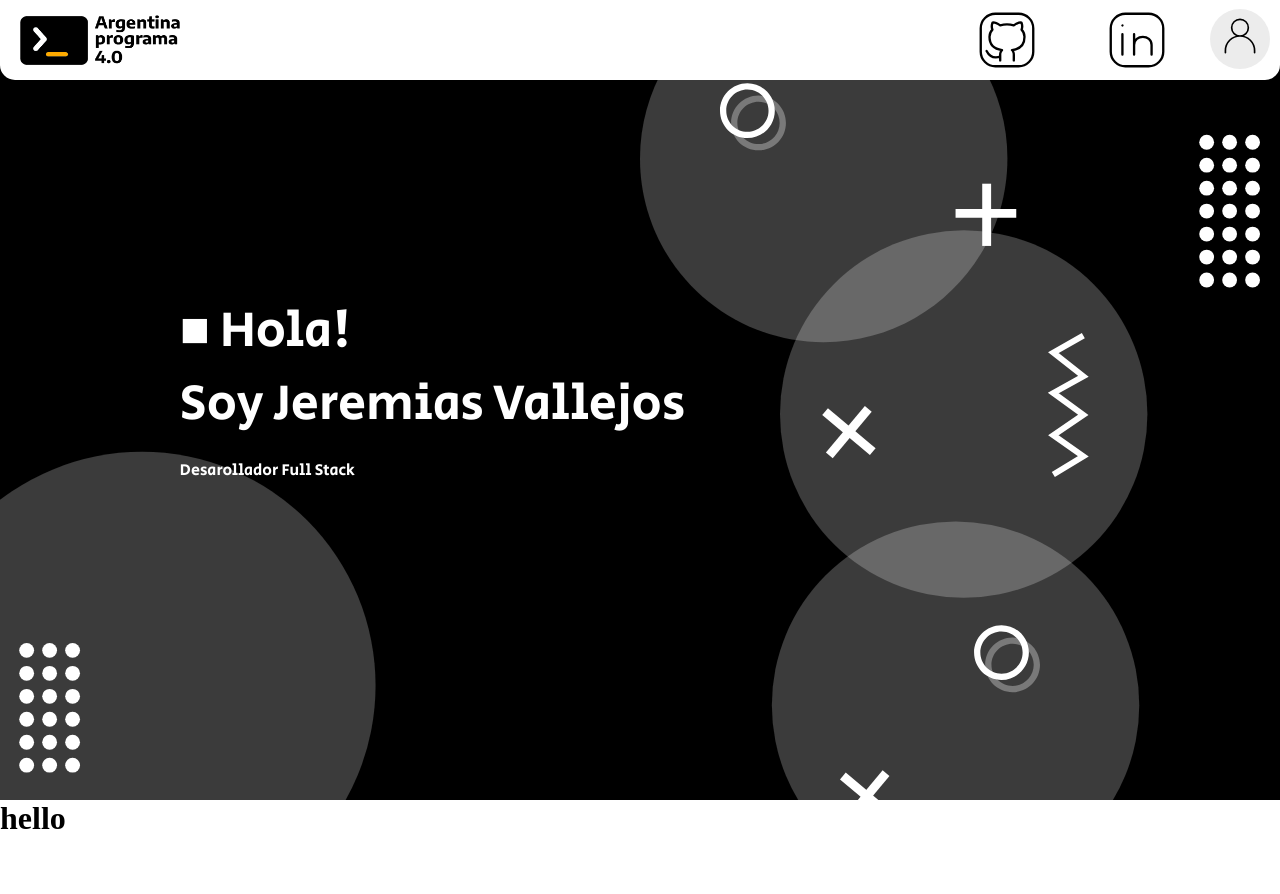
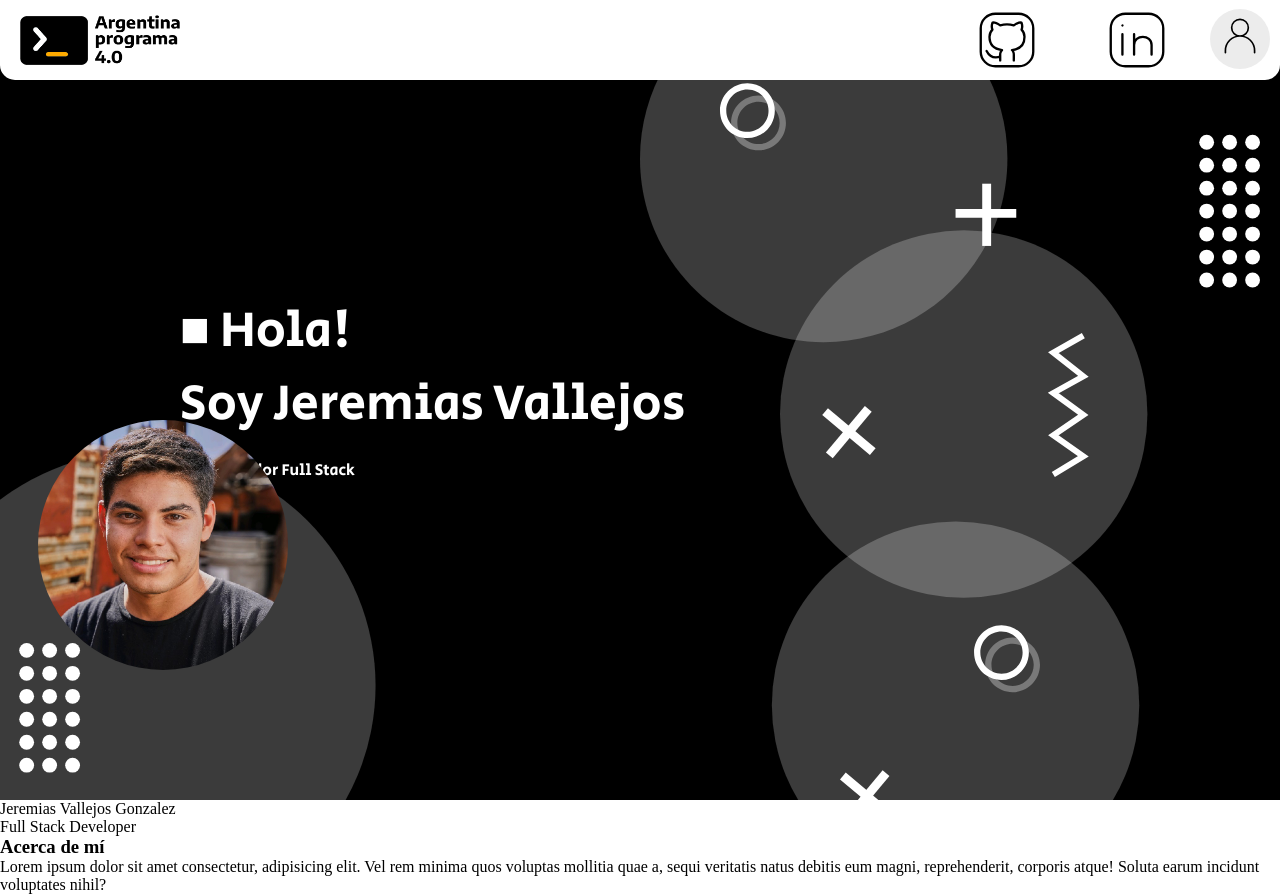
Before and after one commit to Jeremiasvaok/FrontEnd-Portafolio, an Angular app: page / in a window 1280 px wide. Before the commit the page ends 837 px from the top, so only its background shows below. Built offline with nearby package versions, Linux system fonts and the light colour scheme; some icons are missing.

Commit message:
acercaDe

```diff
--- a/src/app/Components/AcercaDe/acercaDe.component.css
+++ b/src/app/Components/AcercaDe/acercaDe.component.css
@@ -0,0 +1,36 @@
+/* .contenedor_acercaDe{
+    width: 100%;
+    height: 100vh;
+} */
+
+@media (min-width:576px) {
+    .foto_estilo{
+        position: absolute;
+        width: 250px;
+        height: 250px;
+        left: 3%;
+        top: 927px;
+        border-radius: 50%;
+    }
+}
+/* @media (max-width:575px) {
+    .foto_estilo{
+        position: absolute;
+        width: 250px;
+        height: 250px;
+        left: 3%;
+        top: 600px;
+        border-radius: 50%;
+    }
+} */
+
+@media screen and (min-width:800px)   {
+    .foto_estilo{
+        position: absolute;
+        width: 250px;
+        height: 250px;
+        left: 3%;
+        top: 420px;
+        border-radius: 50%;
+    }
+}
--- a/src/app/Components/AcercaDe/acercaDe.component.html
+++ b/src/app/Components/AcercaDe/acercaDe.component.html
@@ -1 +1,15 @@
-<h1>hello</h1>
+<section class="contenedor_acercaDe">
+   <div class="contenedor_foto">
+     <img src="../../../assets/FotoPerfil.jpeg" alt="Foto-Jeremias Vallejos" class="foto_estilo"/>
+   </div>
+   <div>
+     <p>Jeremias Vallejos Gonzalez</p>
+     <p>Full Stack Developer</p>
+   </div>
+   <div>
+    <h3>Acerca de mí</h3>
+    <p>Lorem ipsum dolor sit amet consectetur, adipisicing elit. Vel rem minima quos voluptas mollitia
+        quae a, sequi veritatis natus debitis eum magni, reprehenderit, corporis atque!
+        Soluta earum incidunt voluptates nihil?</p>
+   </div>
+</section>
```
Also changed, not shown: src/assets/FotoPerfil.jpeg (added).
